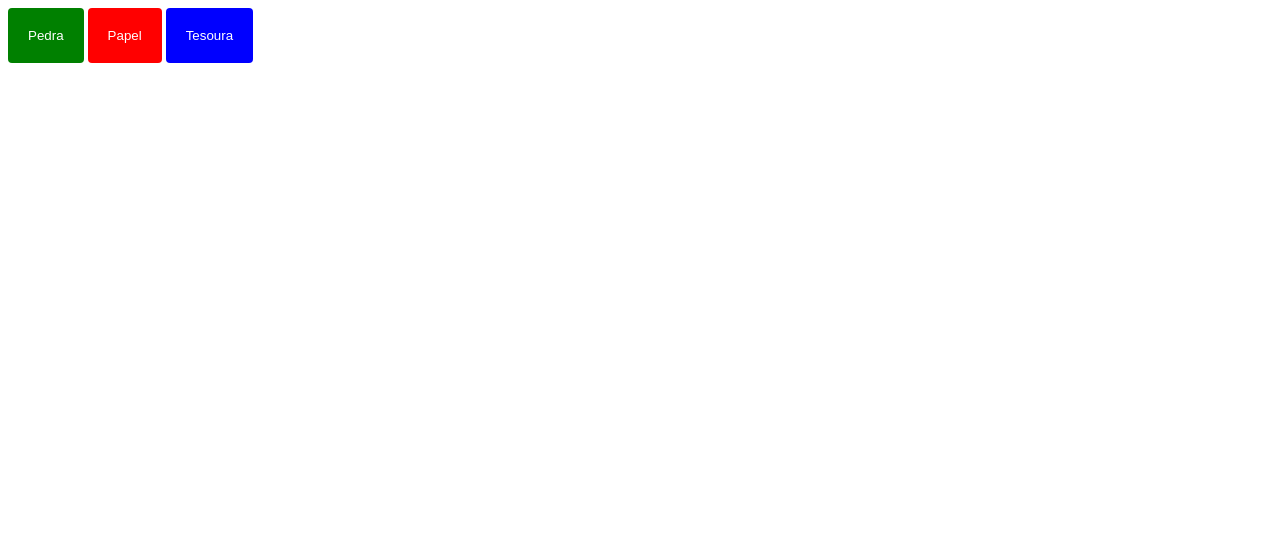
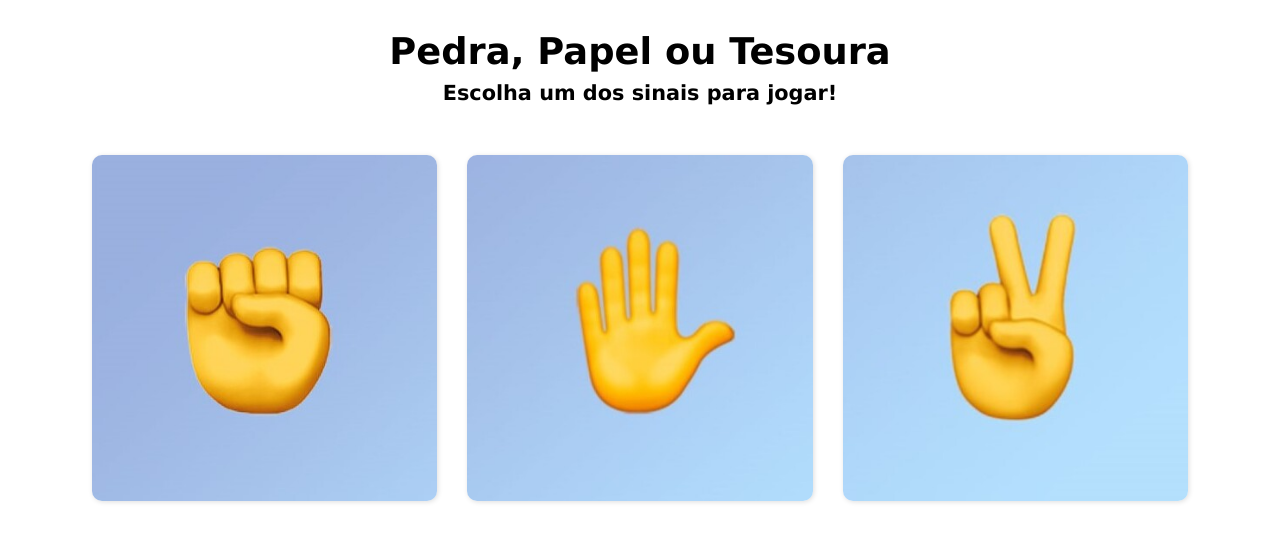
Before and after one commit to Luka9kw/Pedra-Papel-Tesoura, a plain HTML site: page index.html in a window 1280 px wide. Drawn offline with Linux system fonts and the light colour scheme.

Commit message:
elementos visuais adicionados

```diff
--- a/assets/css/style.css
+++ b/assets/css/style.css
@@ -1,25 +1,58 @@
 @charset "UTF-8";
 
 
-#container input {
-    padding: 20px;
-    border: none;
-    border-radius: 4px;
+#container {
     color: white;
+    display: flex;
+    justify-content: center;
+    /* align-items: center; */
+    margin-bottom: 40px;
 }
 
-#pedra {
-    background-color: green;
+#cabecalho {
+    text-align: center;
+    font-family: 'Lucida Sans', 'Lucida Sans Regular', 'Lucida Grande', 'Lucida Sans Unicode', Geneva, Verdana, sans-serif;
 }
 
-#papel {
-    background-color: red;
+#cabecalho > h1 {
+    font-size: 2.3em;
+    margin: 30px 0px 8px 0px;
 }
 
-#tesoura {
-    background-color: blue;
+#cabecalho > h2 {
+    font-size: 1.3em;
+    margin: 0px;
 }
 
+.pptImg {
+    transition: 0.2s;
+    width: 27vw;
+    height: 27vw;
+    margin: auto;
+    margin: 50px 15px 0px 15px;
+    max-width: 1980px;
+    border-radius: 10px;
+    box-shadow: 1px 1px 5px rgba(0, 0, 0, 0.13);
+}
+
+
+.pptImg:hover {
+    transition: 0.2s;
+    width: 29vw;
+    height: 29vw;
+}
+
+
 #textoResultado {
+
+
+    margin-top: 100px;
     font-family: 'Lucida Sans', 'Lucida Sans Regular', 'Lucida Grande', 'Lucida Sans Unicode', Geneva, Verdana, sans-serif;
+
+    font-size: 3em;
+    text-align: center;
 }
+
+#resultado {
+    display: absolute;
+}
--- a/index.html
+++ b/index.html
@@ -10,10 +10,15 @@
 </head>
 
 <body>
+    <div id="cabecalho">
+    <h1>Pedra, Papel ou Tesoura</h1>
+    <h2>Escolha um dos sinais para jogar!</h2>
+</div>
+
     <div id="container">
-        <input type="button" value="Pedra" id="pedra">
-        <input type="button" value="Papel" id="papel">
-        <input type="button" value="Tesoura" id="tesoura">
+        <input type="image" id="pedra" src="img/Pedra.jpg" alt="" class="pptImg">
+        <input type="image" id="papel" src="img/Papel.jpg" alt="" class="pptImg">
+        <input type="image" id="tesoura" src="img/Tesoura.jpg" alt="" class="pptImg">
     </div>
 
     <div id="resultado"></div>
```
